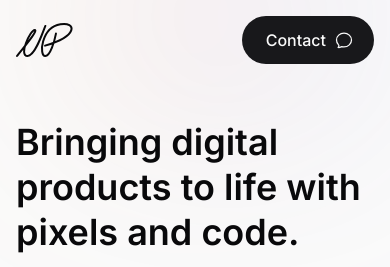
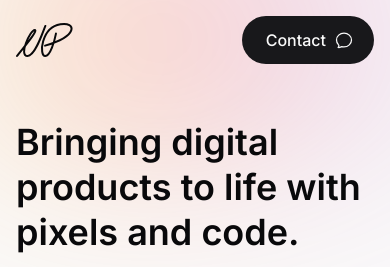
Before and after one commit to NiklasPeterson/niklaspeterson.com, a Next.js app: page / in a window 390 px wide. Shown: the top 267 px of the page. Built offline with nearby package versions, Linux system fonts and the light colour scheme; no server answers.

Commit message:
refactor: replace img with Image component in Footer and Home for improved performance and responsiveness

```diff
--- a/app/components/Footer.jsx
+++ b/app/components/Footer.jsx
@@ -1,4 +1,5 @@
 import FadeIn from "./FadeIn";
+import Image from "next/image";
 
 export default function Footer() {
   return (
@@ -132,9 +133,14 @@ export default function Footer() {
 
       <div
         aria-hidden="true"
-        className="absolute right-0 bottom-0 left-0 -z-10 flex h-full max-w-full rotate-180 justify-center overflow-hidden blur-[120px]"
+        className="absolute right-0 bottom-0 left-0 -z-10 flex h-full max-w-full rotate-180 justify-center overflow-hidden"
       >
-        <img src="/animated-header.svg" alt="Animated Header" />
+        <Image
+          fill={true}
+          src="/animated-header.svg"
+          alt="Animated Header"
+          className="blur-[120px]"
+        />
       </div>
     </FadeIn>
   );
--- a/app/page.js
+++ b/app/page.js
@@ -5,6 +5,7 @@ import Projects from "./components/Projects";
 import { getAllProjects } from "./lib/projects";
 import { SITE_URL, SITE_TITLE, SITE_DESCRIPTION } from "./lib/site";
 import { preload } from "react-dom";
+import Image from "next/image";
 
 export default function Home() {
   // This is the LCP video in the initial project grid. Preloading it keeps the
@@ -34,12 +35,15 @@ export default function Home() {
 
   return (
     <main className="flex w-full max-w-360 flex-col">
-      <div>
-        <div className="absolute top-0 right-0 left-0 -z-10 flex max-w-full justify-center md:pr-60">
-          <img
+      <div className="relative">
+        <div className="absolute top-0 right-0 bottom-0 left-0 -z-10 flex max-w-full justify-center md:pr-60">
+          <Image
+            priority
+            fill={true}
             src="/animated-header.svg"
             alt="Animated Header"
-            className="blur-[120px]"
+            className="object-cover md:object-contain blur-[120px]"
+
           />
         </div>
         <Header />
```
